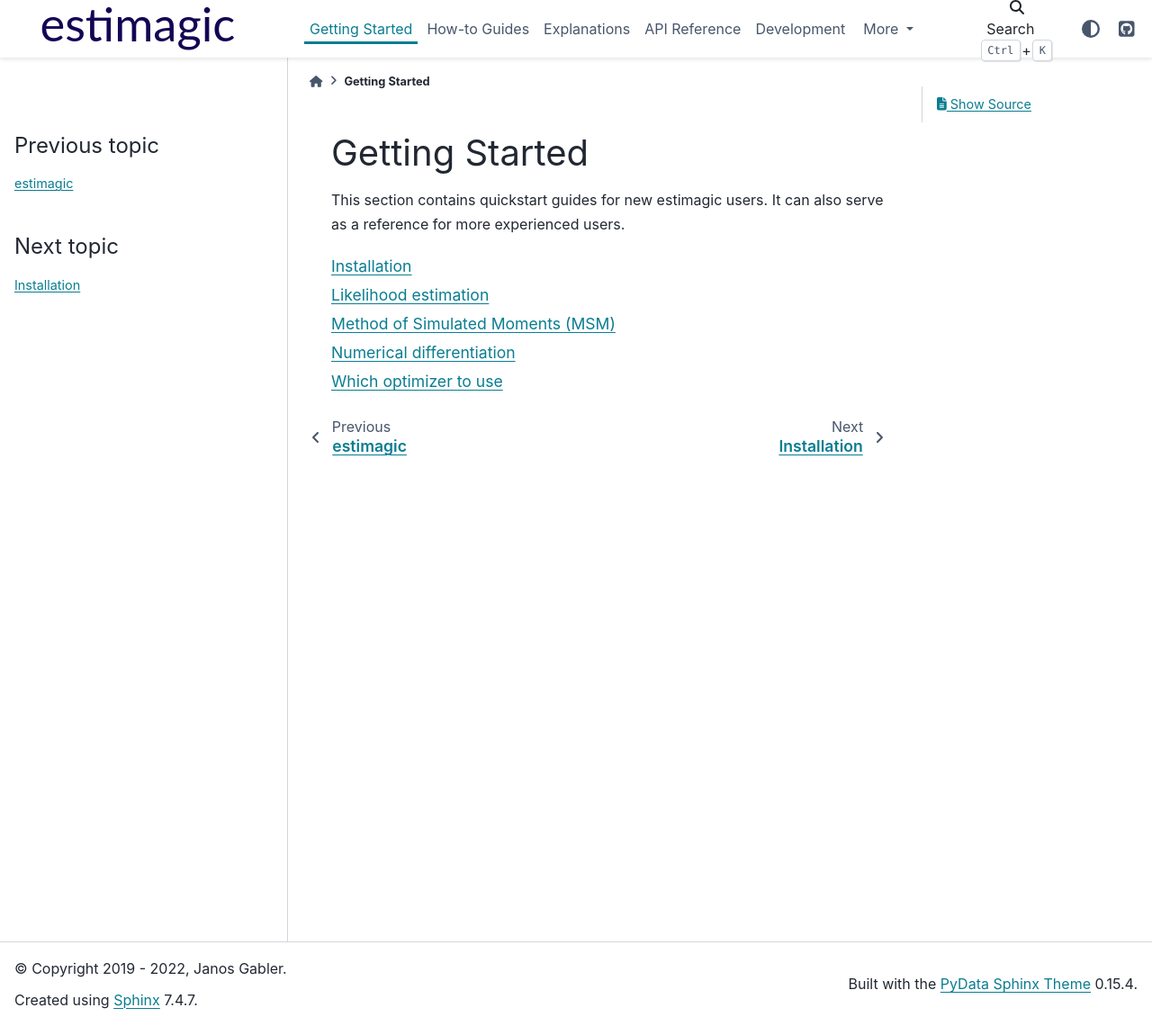
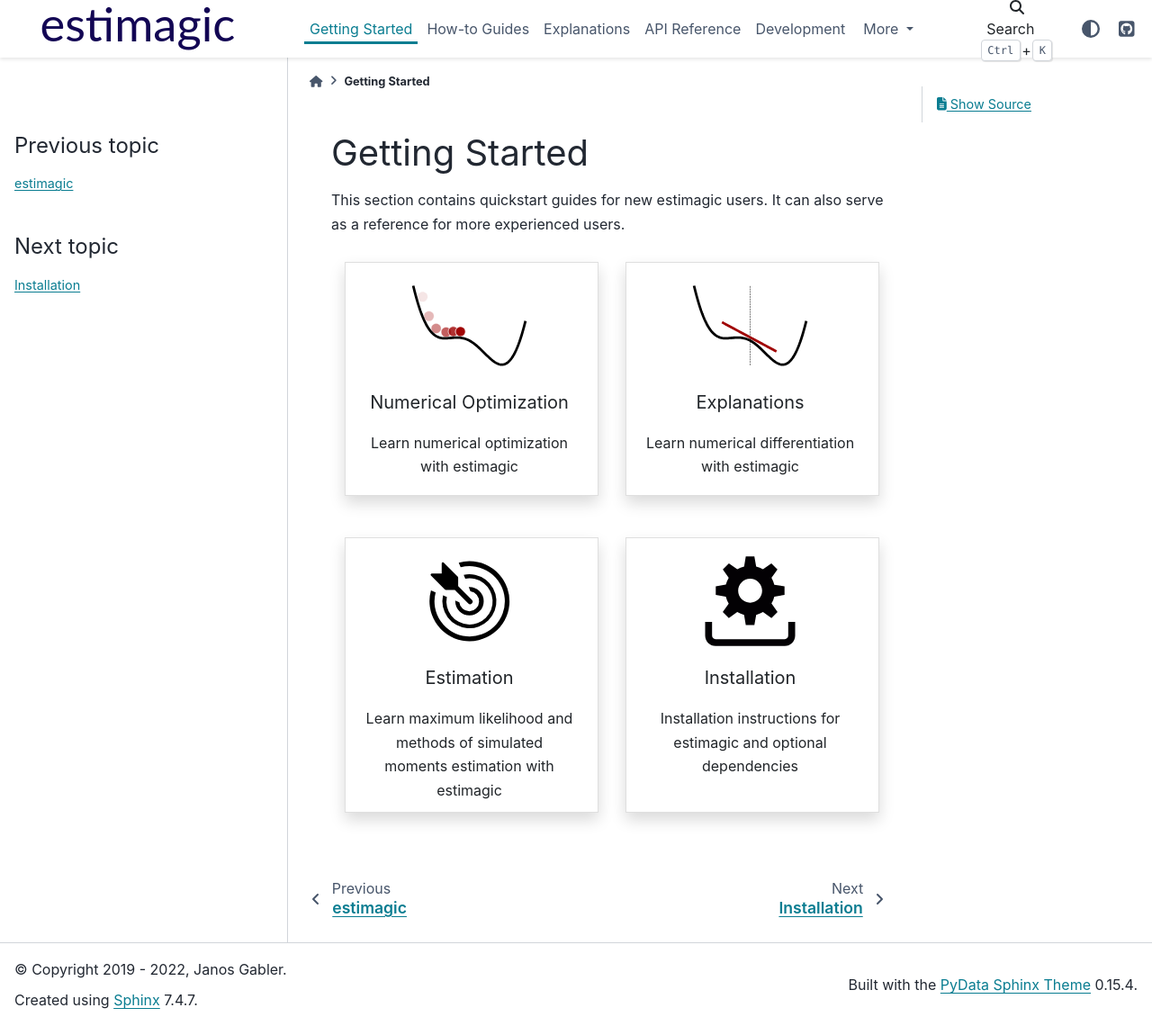
Before and after one commit to optimagic-dev/optimagic, a Sphinx documentation site: the page built from docs/source/getting_started/index.rst, in a window 1280 px wide and 1140 px high. Shown: the whole window at 90% size. Built offline with Sphinx 7.4.7 and the PyData theme 0.15.4, drawn with Linux system fonts in a browser that asks for light colours; pages that are not in the unit, such as notebooks, are missing from menus.

Commit message:
Restructure getting started page.

```diff
--- a/docs/source/getting_started/index.rst
+++ b/docs/source/getting_started/index.rst
@@ -6,13 +6,85 @@
 This section contains quickstart guides for new estimagic users. It can also serve
 as a reference for more experienced users.
 
+
+
+.. raw:: html
+
+    <div class="container" id="index-container">
+        <div class="row">
+            <div class="col-lg-6 col-md-6 col-sm-6 col-xs-12 d-flex">
+                <a href="first_optimization_with_estimagic.html" id="index-link">
+                    <div class="card text-center intro-card shadow">
+                        <img src="../_static/images/optimization.svg" class="card-img-top"
+                             alt="optimization icon" height="100"
+                        >
+                        <div class="card-body flex-fill">
+                            <h5 class="card-title">Numerical Optimization</h5>
+                            <p class="card-text">
+                                Learn numerical optimization with estimagic
+                            </p>
+                        </div>
+                    </div>
+                </a>
+            </div>
+            <div class="col-lg-6 col-md-6 col-sm-6 col-xs-12 d-flex">
+                <a href="first_derivative_with_estimagic.html" id="index-link">
+                    <div class="card text-center intro-card shadow">
+                        <img src="../_static/images/differentiation.svg" class="card-img-top"
+                             alt="differentiation icon" height="100"
+                        >
+                        <div class="card-body flex-fill">
+                            <h5 class="card-title">Explanations</h5>
+                            <p class="card-text">
+                                Learn numerical differentiation with estimagic
+                            </p>
+                        </div>
+                    </div>
+                </a>
+            </div>
+            <div class="col-lg-6 col-md-6 col-sm-6 col-xs-12 d-flex">
+                <a href="estimation/index.html" id="index-link">
+                    <div class="card text-center intro-card shadow">
+                        <img src="../_static/images/bullseye.svg" class="card-img-top"
+                             alt="reference guides icon" height="100"
+                        >
+                        <div class="card-body flex-fill">
+                            <h5 class="card-title">Estimation</h5>
+                            <p class="card-text">
+                                Learn maximum likelihood and methods of simulated moments estimation with estimagic
+                            </p>
+                        </div>
+                    </div>
+                 </a>
+            </div>
+            <div class="col-lg-6 col-md-6 col-sm-6 col-xs-12 d-flex">
+                <a href="installation.html" id="index-link">
+                    <div class="card text-center intro-card shadow">
+                        <img src="../_static/images/installation.svg" class="card-img-top"
+                             alt="installation icon" height="100"
+                        >
+                        <div class="card-body flex-fill">
+                            <h5 class="card-title">Installation</h5>
+                            <p class="card-text">
+                                Installation instructions for estimagic
+                                and optional dependencies
+                            </p>
+                        </div>
+                    </div>
+                </a>
+            </div>
+        </div>
+    </div>
+
+
+
+
 .. toctree::
    :maxdepth: 1
+   :hidden:
 
 
    installation
    first_optimization_with_estimagic.ipynb
-   first_likelihood_estimation_with_estimagic.ipynb
-   first_msm_estimation_with_estimagic.ipynb
+   estimation/index
    first_derivative_with_estimagic.ipynb
-   which_optimizer_to_use.ipynb
--- a/docs/source/how_to_guides/optimization/index.rst
+++ b/docs/source/how_to_guides/optimization/index.rst
@@ -16,3 +16,4 @@
    how_to_do_multistart_optimizations.ipynb
    how_to_benchmark_optimization_algorithms.ipynb
    how_to_visualize_an_optimization_problem.ipynb
+   how_to_pick_an_optimizer.ipynb
--- a/docs/source/index.rst
+++ b/docs/source/index.rst
@@ -153,7 +153,7 @@
 - estimagic also provides bootstrap confidence intervals and standard errors.
   Of course the bootstrap procedures are parallelized.
 
-.. _MSM Tutorial: getting_started/first_msm_estimation_with_estimagic.ipynb
+.. _MSM Tutorial: getting_started/estimation/first_msm_estimation_with_estimagic.ipynb
 
 
 Numerical differentiation
```
Also changed, not shown: docs/source/getting_started/estimation/index.rst (added, +15 -0 lines), docs/source/_static/images/bullseye.svg (added), docs/source/_static/images/differentiation.svg (added), docs/source/_static/images/optimization.svg (added), docs/source/getting_started/estimation/first_likelihood_estimation_with_estimagic.ipynb (renamed from docs/source/getting_started/first_likelihood_estimation_with_estimagic.ipynb), docs/source/getting_started/estimation/first_msm_estimation_with_estimagic.ipynb, docs/source/how_to_guides/optimization/how_to_pick_an_optimizer.ipynb (renamed from docs/source/getting_started/which_optimizer_to_use.ipynb).
